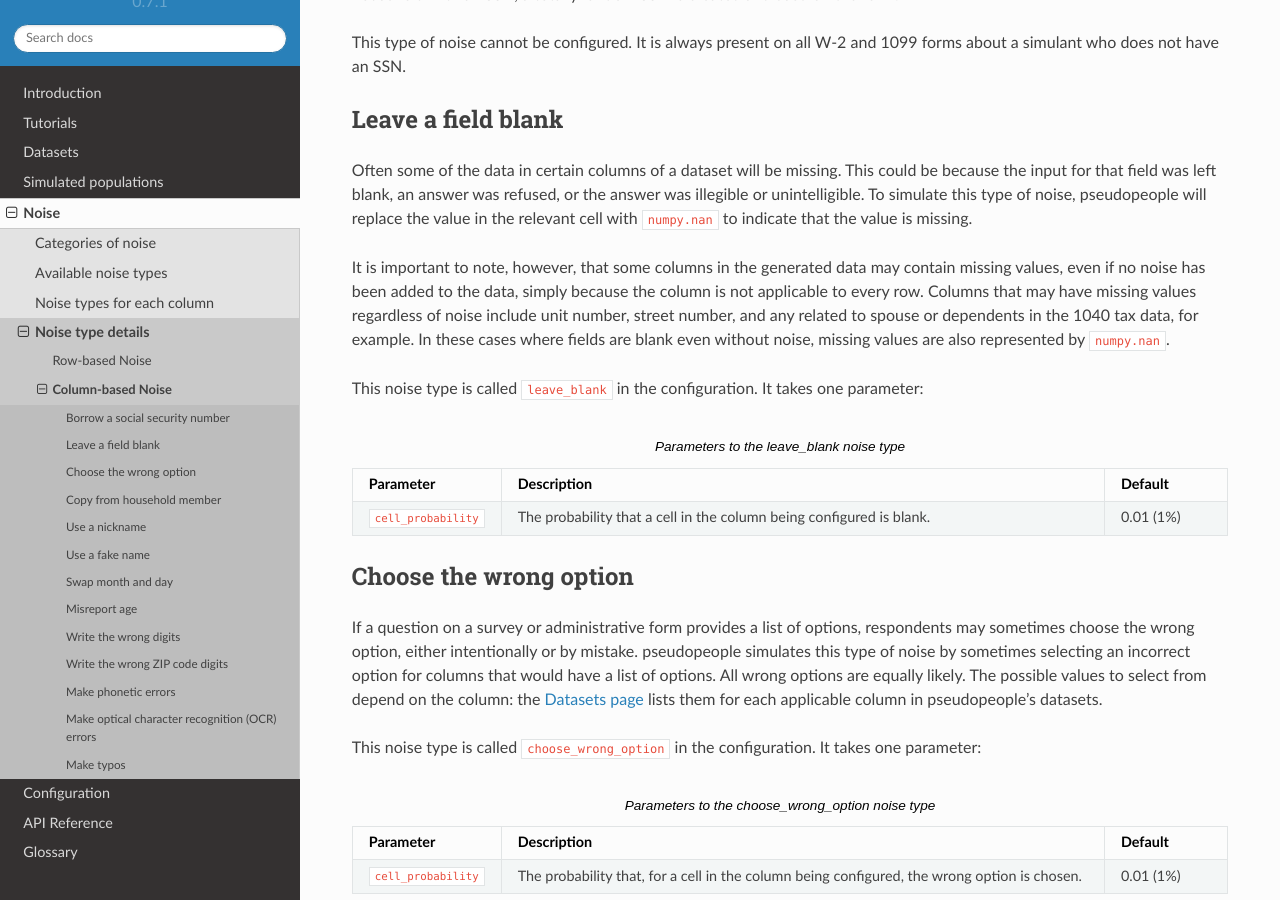
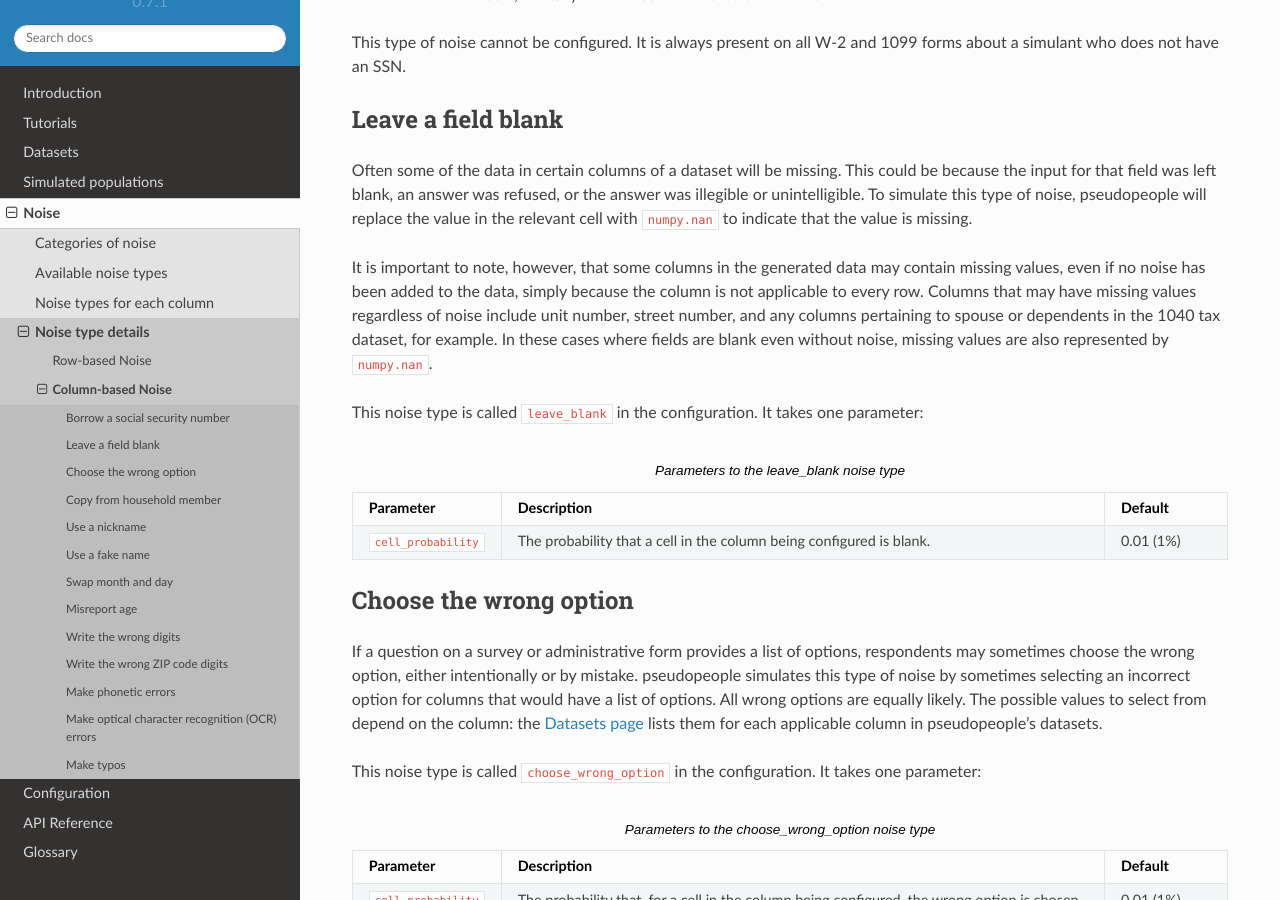
Before and after one commit to ihmeuw/pseudopeople, a Sphinx documentation site: the page built from docs/source/noise/column_noise.rst, in a window 1280 px wide and 900 px high, scrolled down 1001 px. Built offline with Sphinx 7.4.7 and the Read the Docs theme 2.0.0, drawn with Linux system fonts in a browser that asks for light colours.

Commit message:
Update docs/source/noise/column_noise.rst
Co-authored-by: Nathaniel Blair-Stahn <ndbs@uw.edu>

```diff
--- a/docs/source/noise/column_noise.rst
+++ b/docs/source/noise/column_noise.rst
@@ -51,8 +51,8 @@ replace the value in the relevant cell with :code:`numpy.nan` to indicate that t
 It is important to note, however, that
 some columns in the generated data may contain missing values, even if no noise has been added to the data,
 simply because the column is not applicable to every row.
-Columns that may have missing values regardless of noise include unit number, street number, and any related
-to spouse or dependents in the 1040 tax data, for example. In these cases where fields are blank even without noise,
+Columns that may have missing values regardless of noise include unit number, street number, and any columns pertaining
+to spouse or dependents in the 1040 tax dataset, for example. In these cases where fields are blank even without noise,
 missing values are also represented by :code:`numpy.nan`.
 
 This noise type is called :code:`leave_blank` in the configuration. It takes one parameter:
```
